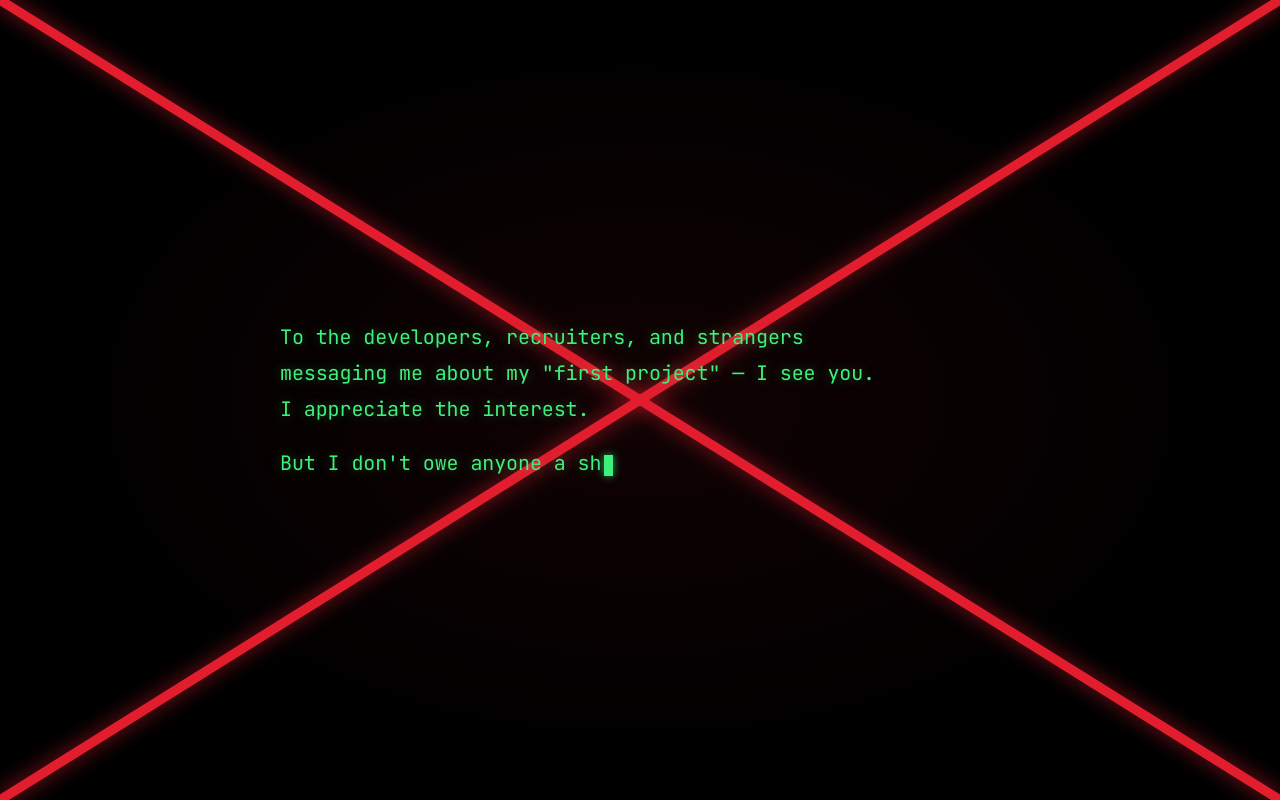
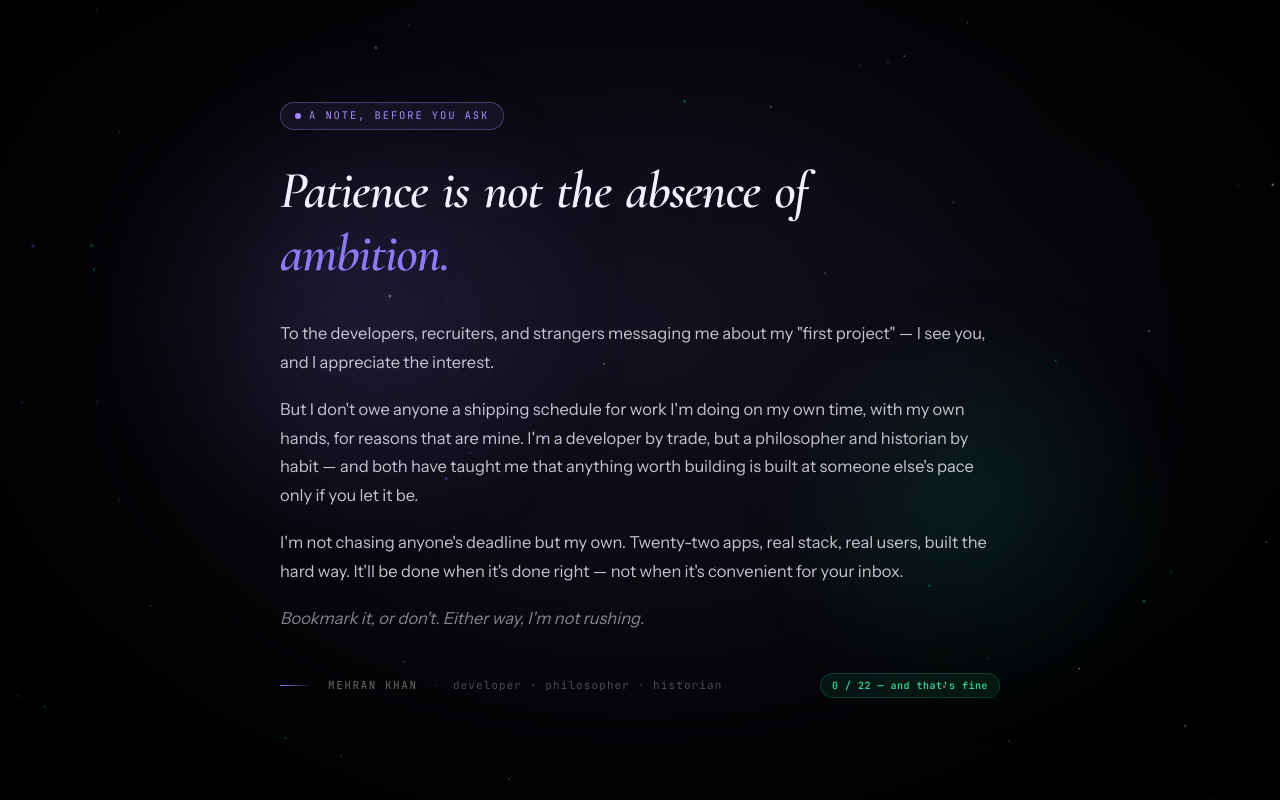
Before and after one commit to codebymehran/portfolio, a Next.js app: page / in a window 1280 px wide. Built offline with nearby package versions, Linux system fonts and the light colour scheme.

Commit message:
Update page.tsx

```diff
--- a/app/page.tsx
+++ b/app/page.tsx
@@ -2,218 +2,209 @@
 
 import { useState, useEffect, useRef } from "react";
 
-const LINES = [
-  `To the developers, recruiters, and strangers`,
-  `messaging me about my "first project" — I see you.`,
-  `I appreciate the interest.`,
-  ``,
-  `But I don't owe anyone a shipping schedule`,
-  `for work I'm doing on my own time,`,
-  `with my own hands, for reasons that are mine.`,
-  ``,
-  `I'm a developer by trade,`,
-  `but a philosopher and historian by habit —`,
-  `I've learned that anything worth building`,
-  `is built on someone else's timeline only if you let it be.`,
-  ``,
-  `I've spent years writing code for other people's deadlines.`,
-  `This one's mine.`,
-  ``,
-  `Twenty-two apps. Real stack. Real users.`,
-  `Built the hard way.`,
-  ``,
-  `It'll be done when it's done right —`,
-  `not when it's convenient for your inbox.`,
-  ``,
-  `Bookmark it. Or don't.`,
-  `Either way, I'm not rushing.`,
+const HEADLINE = ["Patience", "is", "not", "the", "absence", "of", "ambition."];
+
+const PARAGRAPHS = [
+  `To the developers, recruiters, and strangers messaging me about my "first project" — I see you, and I appreciate the interest.`,
+  `But I don't owe anyone a shipping schedule for work I'm doing on my own time, with my own hands, for reasons that are mine. I'm a developer by trade, but a philosopher and historian by habit — and both have taught me that anything worth building is built at someone else's pace only if you let it be.`,
+  `I'm not chasing anyone's deadline but my own. Twenty-two apps, real stack, real users, built the hard way. It'll be done when it's done right — not when it's convenient for your inbox.`,
+  `Bookmark it, or don't. Either way, I'm not rushing.`,
 ];
 
-function RedCross({ drawn }: { drawn: boolean }) {
-  const [size, setSize] = useState({ w: 0, h: 0 });
-
+function Starfield() {
+  const ref = useRef<HTMLCanvasElement>(null);
   useEffect(() => {
-    const update = () => setSize({ w: window.innerWidth, h: window.innerHeight });
-    update();
-    window.addEventListener("resize", update);
-    return () => window.removeEventListener("resize", update);
+    const el = ref.current;
+    if (!el) return;
+    const ctx = el.getContext("2d");
+    if (!ctx) return;
+    const resize = () => { el.width = el.offsetWidth; el.height = el.offsetHeight; };
+    resize();
+    window.addEventListener("resize", resize);
+    const stars = Array.from({ length: 110 }, () => ({
+      x: Math.random(), y: Math.random(),
+      r: 0.4 + Math.random() * 1.2,
+      speed: 0.003 + Math.random() * 0.01,
+      phase: Math.random() * Math.PI * 2,
+      peak: 0.12 + Math.random() * 0.55,
+      col: Math.random() > 0.7 ? "139,124,246" : Math.random() > 0.5 ? "16,185,129" : "255,255,255",
+    }));
+    let t = 0;
+    let raf: number;
+    const draw = () => {
+      ctx.clearRect(0, 0, el.width, el.height);
+      t += 0.01;
+      stars.forEach(s => {
+        const o = s.peak * (0.5 + 0.5 * Math.sin(t * s.speed * 60 + s.phase));
+        ctx.beginPath();
+        ctx.arc(s.x * el.width, s.y * el.height, s.r, 0, Math.PI * 2);
+        ctx.fillStyle = `rgba(${s.col},${o})`;
+        ctx.fill();
+      });
+      raf = requestAnimationFrame(draw);
+    };
+    draw();
+    return () => { cancelAnimationFrame(raf); window.removeEventListener("resize", resize); };
   }, []);
-
-  if (size.w === 0) return null;
-
-  const { w, h } = size;
-  const diag = Math.hypot(w, h);
-  const strokeWidth = Math.max(6, Math.min(w, h) * 0.012); // scales with screen, min 6px
-
-  return (
-    <svg
-      width={w}
-      height={h}
-      viewBox={`0 0 ${w} ${h}`}
-      style={{ position: "absolute", inset: 0, pointerEvents: "none" }}
-    >
-      <line
-        x1={0} y1={0} x2={w} y2={h}
-        stroke="#e11d2e"
-        strokeWidth={strokeWidth}
-        strokeLinecap="round"
-        style={{
-          strokeDasharray: diag,
-          strokeDashoffset: drawn ? 0 : diag,
-          transition: "stroke-dashoffset 0.7s cubic-bezier(.4,0,.2,1)",
-          filter: "drop-shadow(0 0 10px rgba(225,29,46,0.7))",
-        }}
-      />
-      <line
-        x1={w} y1={0} x2={0} y2={h}
-        stroke="#e11d2e"
-        strokeWidth={strokeWidth}
-        strokeLinecap="round"
-        style={{
-          strokeDasharray: diag,
-          strokeDashoffset: drawn ? 0 : diag,
-          transition: "stroke-dashoffset 0.7s cubic-bezier(.4,0,.2,1) 0.15s",
-          filter: "drop-shadow(0 0 10px rgba(225,29,46,0.7))",
-        }}
-      />
-    </svg>
-  );
+  return <canvas ref={ref} style={{ position: "absolute", inset: 0, width: "100%", height: "100%" }} />;
 }
 
 export default function Home() {
-  const [crossDrawn, setCrossDrawn] = useState(false);
-  const [lineIdx, setLineIdx] = useState(0);
-  const [charIdx, setCharIdx] = useState(0);
-  const [doneTyping, setDoneTyping] = useState(false);
+  const [stage, setStage] = useState(0);
 
   useEffect(() => {
-    const t = setTimeout(() => setCrossDrawn(true), 150);
-    return () => clearTimeout(t);
+    const t1 = setTimeout(() => setStage(1), 250);   // badge
+    const t2 = setTimeout(() => setStage(2), 700);   // headline
+    const t3 = setTimeout(() => setStage(3), 1900);  // paragraphs
+    const t4 = setTimeout(() => setStage(4), 3600);  // footer
+    return () => { clearTimeout(t1); clearTimeout(t2); clearTimeout(t3); clearTimeout(t4); };
   }, []);
-
-  useEffect(() => {
-    if (!crossDrawn) return;
-    const delay = setTimeout(() => setLineIdx(0), 900);
-    return () => clearTimeout(delay);
-  }, [crossDrawn]);
-
-  useEffect(() => {
-    if (!crossDrawn || lineIdx >= LINES.length) {
-      if (lineIdx >= LINES.length && crossDrawn) setDoneTyping(true);
-      return;
-    }
-    const currentLine = LINES[lineIdx];
-    if (charIdx < currentLine.length) {
-      const t = setTimeout(() => setCharIdx(c => c + 1), 30);
-      return () => clearTimeout(t);
-    } else {
-      const t = setTimeout(() => {
-        setLineIdx(i => i + 1);
-        setCharIdx(0);
-      }, currentLine === "" ? 120 : 260);
-      return () => clearTimeout(t);
-    }
-  }, [crossDrawn, lineIdx, charIdx]);
 
   return (
     <main
       style={{
         position: "fixed",
         inset: 0,
-        background: "#000",
+        background: "radial-gradient(ellipse at 50% 40%, #14101f 0%, #060509 60%, #000 100%)",
         display: "flex",
         alignItems: "center",
         justifyContent: "center",
-        padding: "40px",
+        padding: "48px 32px",
         overflow: "hidden",
-        fontFamily: "'JetBrains Mono', monospace",
       }}
     >
-      <RedCross drawn={crossDrawn} />
+      <Starfield />
 
+      {/* ambient glow orbs */}
+      <div style={{ position: "absolute", top: "8%", left: "6%", width: "42vw", height: "42vw", maxWidth: 520, maxHeight: 520, borderRadius: "50%", background: "radial-gradient(circle, rgba(139,124,246,0.15) 0%, transparent 70%)", filter: "blur(24px)", animation: "orbFloat 10s ease-in-out infinite" }} />
+      <div style={{ position: "absolute", bottom: "6%", right: "8%", width: "36vw", height: "36vw", maxWidth: 440, maxHeight: 440, borderRadius: "50%", background: "radial-gradient(circle, rgba(16,185,129,0.12) 0%, transparent 70%)", filter: "blur(24px)", animation: "orbFloat 12s ease-in-out infinite reverse" }} />
+      <div style={{ position: "absolute", inset: 0, background: "radial-gradient(ellipse at 50% 50%, transparent 40%, rgba(0,0,0,0.65) 100%)", pointerEvents: "none" }} />
+
+      {/* content */}
+      <div style={{ position: "relative", zIndex: 2, maxWidth: 720, width: "100%" }}>
+
+        {/* eyebrow badge */}
         <div
           style={{
-          position: "absolute",
-          inset: 0,
-          background: "radial-gradient(ellipse at 50% 50%, rgba(225,29,46,0.08) 0%, transparent 65%)",
-          opacity: crossDrawn ? 1 : 0,
-          transition: "opacity 1s ease",
-          pointerEvents: "none",
-        }}
-      />
-
-      <div
-        style={{
-          position: "relative",
-          zIndex: 2,
-          maxWidth: 720,
-          width: "100%",
-          opacity: crossDrawn ? 1 : 0,
-          transition: "opacity 0.6s ease 0.6s",
+            display: "inline-flex",
+            alignItems: "center",
+            gap: 8,
+            fontSize: 10.5,
+            letterSpacing: "0.18em",
+            textTransform: "uppercase",
+            color: "#a78bfa",
+            padding: "5px 14px",
+            borderRadius: 20,
+            border: "1px solid rgba(167,139,250,0.35)",
+            background: "rgba(139,124,246,0.08)",
+            marginBottom: 30,
+            fontFamily: "'JetBrains Mono', monospace",
+            opacity: stage >= 1 ? 1 : 0,
+            transform: stage >= 1 ? "translateY(0)" : "translateY(8px)",
+            transition: "opacity 0.6s ease, transform 0.6s ease",
           }}
         >
-        {LINES.slice(0, lineIdx + 1).map((line, i) => {
-          const isCurrent = i === lineIdx;
-          const text = isCurrent ? line.slice(0, charIdx) : line;
-          return (
+          <span style={{ width: 6, height: 6, borderRadius: "50%", background: "#a78bfa", boxShadow: "0 0 8px #a78bfa", animation: "pingDot 2s cubic-bezier(0.4,0,0.6,1) infinite" }} />
+          a note, before you ask
+        </div>
+
+        {/* headline — word by word */}
+        <h1
+          style={{
+            fontFamily: "'Cormorant Garamond', Georgia, serif",
+            fontStyle: "italic",
+            fontWeight: 600,
+            fontSize: "clamp(30px, 5.2vw, 52px)",
+            lineHeight: 1.2,
+            letterSpacing: "-0.02em",
+            color: "#f2f0ff",
+            margin: "0 0 34px",
+            textShadow: "0 0 40px rgba(139,124,246,0.2)",
+          }}
+        >
+          {HEADLINE.map((word, i) => (
+            <span
+              key={i}
+              style={{
+                display: "inline-block",
+                marginRight: "0.28em",
+                opacity: stage >= 2 ? 1 : 0,
+                transform: stage >= 2 ? "translateY(0)" : "translateY(14px)",
+                transition: `opacity 0.5s ease ${i * 90}ms, transform 0.5s cubic-bezier(.22,.68,0,1.1) ${i * 90}ms`,
+                color: word === "ambition." ? "#8B7CF6" : undefined,
+              }}
+            >
+              {word}
+            </span>
+          ))}
+        </h1>
+
+        {/* paragraphs */}
+        <div style={{ display: "flex", flexDirection: "column", gap: 18 }}>
+          {PARAGRAPHS.map((p, i) => (
             <p
               key={i}
               style={{
+                fontFamily: "'Instrument Sans', system-ui, sans-serif",
+                fontSize: "clamp(14.5px, 1.6vw, 16.5px)",
+                lineHeight: 1.75,
+                color: i === PARAGRAPHS.length - 1 ? "rgba(238,234,248,0.55)" : "rgba(238,234,248,0.82)",
+                fontStyle: i === PARAGRAPHS.length - 1 ? "italic" : "normal",
                 margin: 0,
-                minHeight: line === "" ? "0.9em" : "auto",
-                fontSize: "clamp(15px, 2.1vw, 20px)",
-                lineHeight: 1.8,
-                color: "#3ef07c",
-                letterSpacing: "-0.005em",
-                textShadow: "0 0 12px rgba(62,240,124,0.35)",
+                opacity: stage >= 3 ? 1 : 0,
+                transform: stage >= 3 ? "translateY(0)" : "translateY(12px)",
+                transition: `opacity 0.65s ease ${i * 180}ms, transform 0.65s ease ${i * 180}ms`,
               }}
             >
-              {text}
-              {isCurrent && !doneTyping && (
-                <span
-                  style={{
-                    display: "inline-block",
-                    width: 9,
-                    height: "1.05em",
-                    background: "#3ef07c",
-                    marginLeft: 3,
-                    verticalAlign: "text-bottom",
-                    boxShadow: "0 0 8px rgba(62,240,124,0.7)",
-                    animation: "caretBlink 0.85s steps(1) infinite",
-                  }}
-                />
-              )}
+              {p}
             </p>
-          );
-        })}
+          ))}
+        </div>
 
-        {doneTyping && (
+        {/* footer signature + progress chip */}
         <div
           style={{
-              marginTop: 36,
+            marginTop: 40,
             display: "flex",
             alignItems: "center",
-              gap: 14,
-              animation: "fadeIn 0.8s ease",
+            gap: 16,
             flexWrap: "wrap",
+            opacity: stage >= 4 ? 1 : 0,
+            transform: stage >= 4 ? "translateY(0)" : "translateY(10px)",
+            transition: "opacity 0.7s ease, transform 0.7s ease",
           }}
         >
-            <div style={{ width: 32, height: 1, background: "linear-gradient(90deg, #3ef07c, transparent)" }} />
-            <span style={{ fontSize: 11, letterSpacing: "0.14em", textTransform: "uppercase", color: "rgba(62,240,124,0.5)" }}>
+          <div style={{ width: 32, height: 1, background: "linear-gradient(90deg, #8B7CF6, transparent)" }} />
+          <span style={{ fontSize: 11, letterSpacing: "0.14em", textTransform: "uppercase", color: "rgba(255,255,255,0.4)", fontFamily: "'JetBrains Mono', monospace" }}>
             Mehran Khan
           </span>
           <span style={{ fontSize: 10, color: "rgba(255,255,255,0.2)" }}>·</span>
-            <span style={{ fontSize: 11, letterSpacing: "0.1em", color: "rgba(255,255,255,0.3)" }}>
+          <span style={{ fontSize: 11, letterSpacing: "0.1em", color: "rgba(255,255,255,0.28)", fontFamily: "'JetBrains Mono', monospace" }}>
             developer · philosopher · historian
           </span>
+          <span
+            style={{
+              fontSize: 10,
+              fontWeight: 700,
+              padding: "4px 11px",
+              borderRadius: 20,
+              background: "rgba(16,185,129,0.1)",
+              color: "#34d399",
+              border: "1px solid rgba(16,185,129,0.25)",
+              letterSpacing: "0.05em",
+              fontFamily: "'JetBrains Mono', monospace",
+              marginLeft: "auto",
+            }}
+          >
+            0 / 22 — and that's fine
+          </span>
         </div>
-        )}
       </div>
 
       <style>{`
-        @import url('https://fonts.googleapis.com/css2?family=JetBrains+Mono:wght@400;500;600&display=swap');
-        @keyframes caretBlink { 0%, 49% { opacity: 1 } 50%, 100% { opacity: 0 } }
-        @keyframes fadeIn { from{opacity:0; transform:translateY(6px)} to{opacity:1; transform:none} }
+        @import url('https://fonts.googleapis.com/css2?family=Cormorant+Garamond:ital,wght@1,600&family=Instrument+Sans:wght@400;500&family=JetBrains+Mono:wght@400;500;600&display=swap');
+        @keyframes pingDot { 0%{box-shadow:0 0 0 0 rgba(167,139,250,0.7)} 60%{box-shadow:0 0 0 7px rgba(167,139,250,0)} 100%{box-shadow:0 0 0 0 rgba(167,139,250,0)} }
+        @keyframes orbFloat { 0%,100%{transform:translate(0,0)} 50%{transform:translate(20px,-20px)} }
         * { box-sizing: border-box; }
       `}</style>
     </main>
```
Lines whose indentation alone changed are shown as unchanged.
